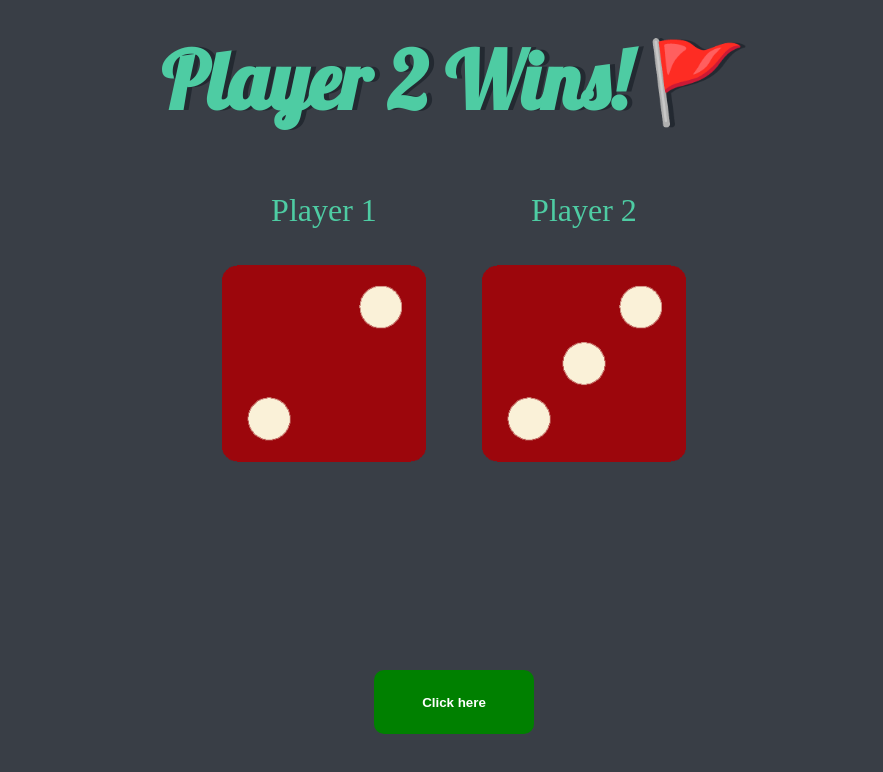
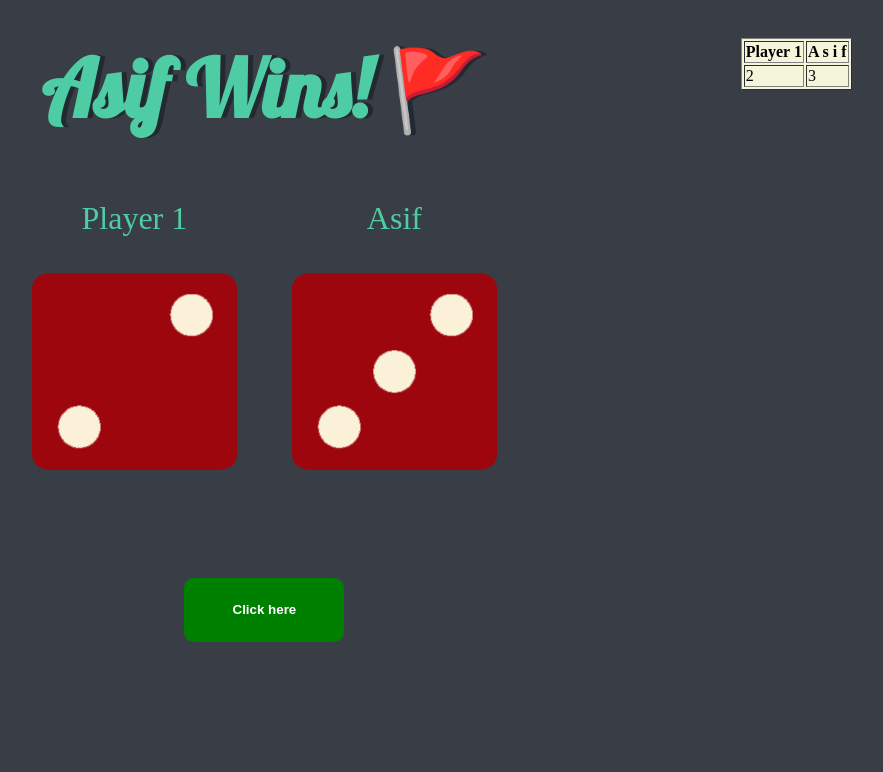
Before and after one commit to AsifNwz/Dicee-Game, a plain HTML site: page index.html in a window 1280 px wide. Both pictures are taken after a click on the button "Click here". Shown: the whole page, without its empty margins (186-1069 px from the left). Drawn offline with Linux system fonts and the light colour scheme.

Commit message:
Add files via upload

```diff
--- a/index.html
+++ b/index.html
@@ -11,23 +11,31 @@
   </head>
   <body>
     <div class="container">
-      <h1>Click to play</h1>
+      <h1>Click start to play</h1>
 
       <div class="dice">
-        <p>Player 1</p>
+        <p id="Player1">Player 1</p>
         <img class="img1" src="./images/dice6.png" />
       </div>
 
       <div class="dice">
-        <p>Player 2</p>
+        <p>Asif</p>
         <img class="img2" src="./images/dice6.png" />
       </div>
-    </div>
-    <footer>
       <div class="btn">
         <button id="run">Click here</button>
+        <!-- <button id="Start">Start</button> -->
       </div>
-    </footer>
+    </div>
+    <div class="tableDiv">
+      <table id="table" border="1">
+        <tr>
+          <th id="Number1">Player 1</th>
+          <th>A s i f</th>
+        </tr>
+      </table>
+    </div>
+    <footer></footer>
     <script src="./index.js"></script>
   </body>
 </html>
--- a/index.js
+++ b/index.js
@@ -1,4 +1,5 @@
-// document.querySelector("button").addEventListener("click", checkWinner);
+document.querySelector("#Player1").innerText = "Player 1";
+document.querySelector("#Number1").innerText = "Player 1";
 
 document.getElementById("run").addEventListener("click", checkWinner);
 
@@ -7,7 +8,7 @@ function checkWinner() {
   var randomNumber2 = Math.floor(Math.random() * 6) + 1;
 
   var imageName1 = "./images/dice" + randomNumber1 + ".png";
-  var imageName2 = "images/dice" + randomNumber2 + ".png";
+  var imageName2 = "./images/dice" + randomNumber2 + ".png";
 
   document.querySelector(".img1").setAttribute("src", imageName1);
   document.querySelector(".img2").setAttribute("src", imageName2);
@@ -15,8 +16,28 @@ function checkWinner() {
   if (randomNumber1 > randomNumber2) {
     document.querySelector("h1").innerHTML = "Player 1 Wins! &#128681";
   } else if (randomNumber1 < randomNumber2) {
-    document.querySelector("h1").innerHTML = "Player 2 Wins! &#128681";
+    document.querySelector("h1").innerHTML = "Asif Wins! &#128681";
   } else {
     document.querySelector("h1").innerHTML = "&#128681 Draw! &#128681";
   }
+
+  var table = document.getElementById("table");
+
+  // Create a new table row element
+  var row = document.createElement("tr");
+
+  // Create two table data elements for the numbers
+  var td1 = document.createElement("td");
+  var td2 = document.createElement("td");
+
+  // Set the inner text of the table data elements to the numbers
+  td1.innerText = randomNumber1;
+  td2.innerText = randomNumber2;
+
+  // Append the table data elements to the table row element
+  row.appendChild(td1);
+  row.appendChild(td2);
+
+  // Append the table row element to the table element
+  table.appendChild(row);
 }
--- a/styles.css
+++ b/styles.css
@@ -1,10 +1,21 @@
 .container {
+  display: inline-block;
   width: 70%;
   height: 80vh;
   margin: auto;
   text-align: center;
-  position: relative;
+  /* position: relative; */
 }
+
+.tableDiv {
+  display: inline-block;
+  margin: 30px;
+  vertical-align: top;
+  background-color: beige;
+
+}
+
+
 
 .dice {
   text-align: center;
@@ -39,9 +50,14 @@ footer {
   text-align: center;
 }
 
+.btn {
+  display: block;
+}
+
+
 
 #run {
-
+  margin-top: 100px;
   width: 10rem;
   height: 4rem;
   /* font-size: 2rem; */
```
